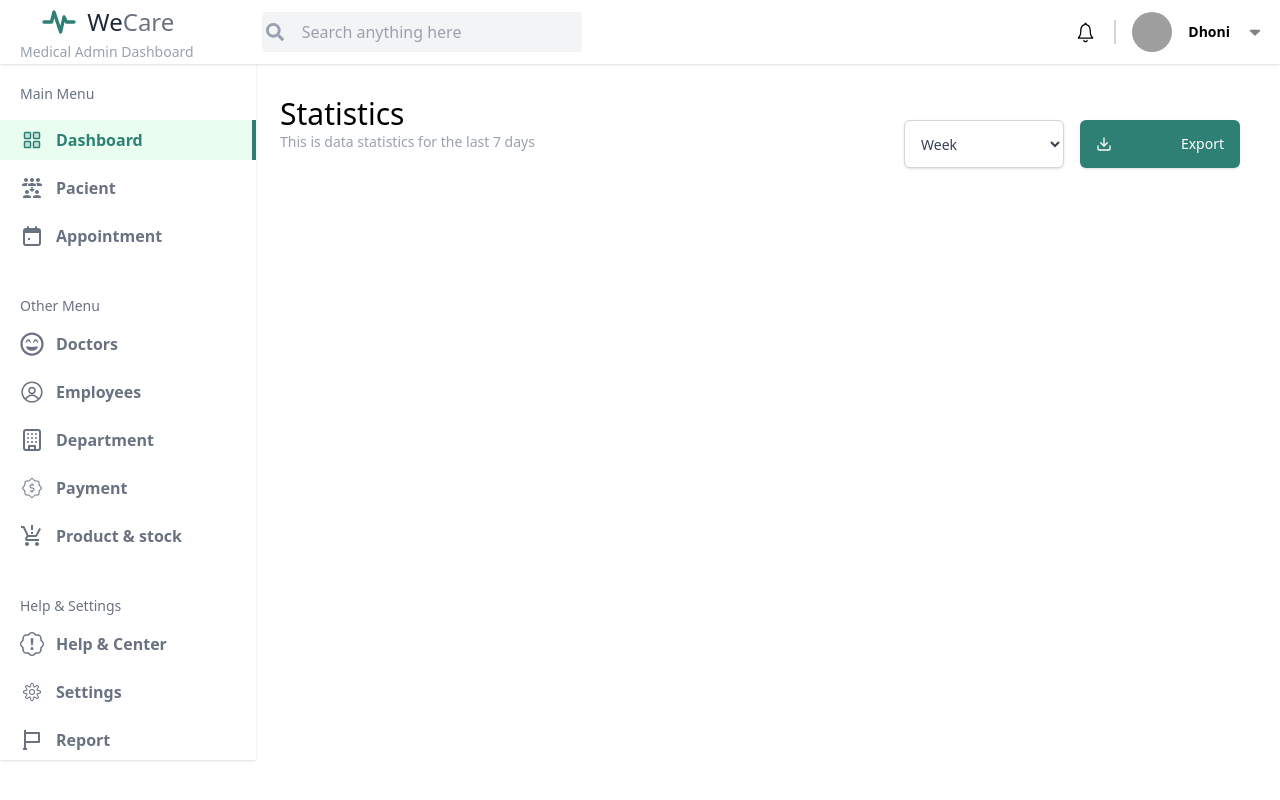
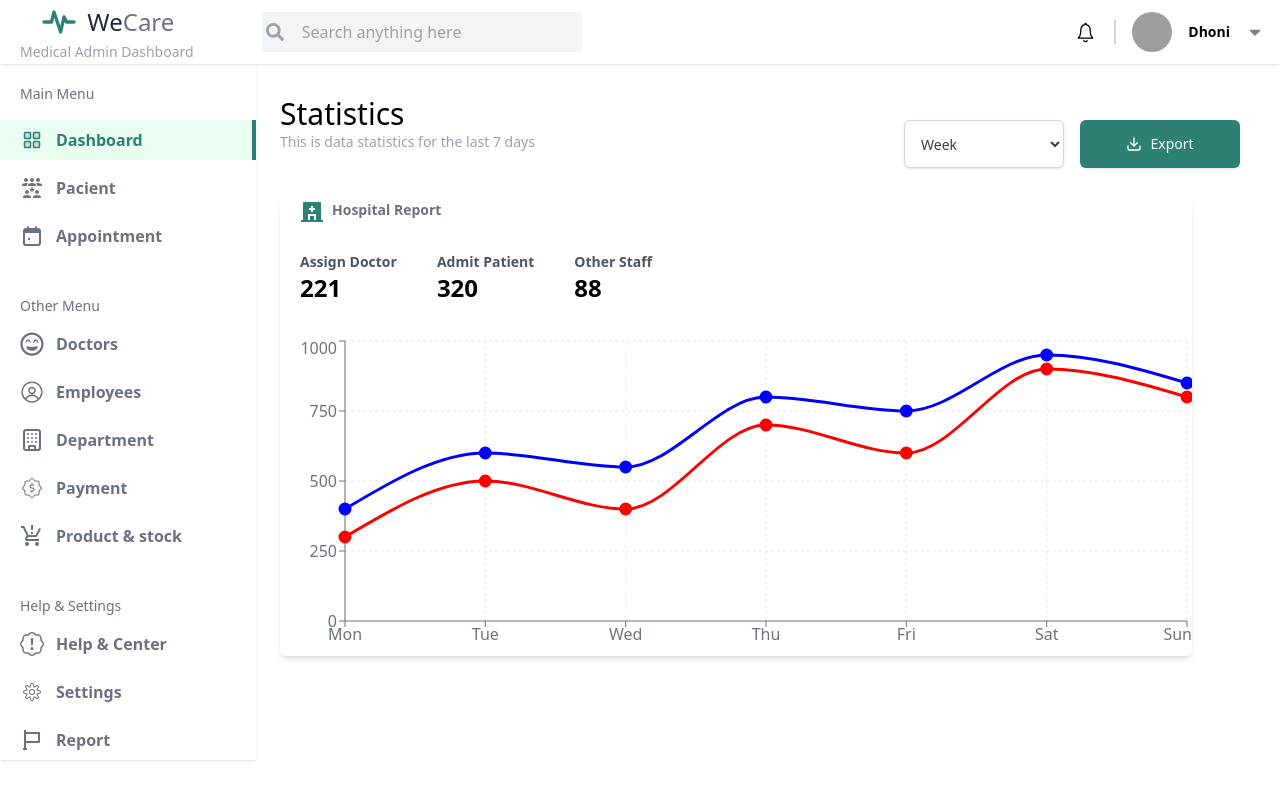
Before and after one commit to MahatoAmaR2/-Hospital-Management-Dashboard, a React (Vite) app: page / in a window 1280 px wide. Built offline with nearby package versions, Linux system fonts and the light colour scheme; grey boxes are pictures that could not be loaded.

Commit message:
created Hospital Report component displaying doctor, patient, and staff stats with Chart integration

```diff
--- a/package.json
+++ b/package.json
@@ -14,6 +14,7 @@
     "react": "^19.1.1",
     "react-dom": "^19.1.1",
     "react-icons": "^5.5.0",
+    "recharts": "^3.3.0",
     "tailwindcss": "^4.1.16"
   },
   "devDependencies": {
--- a/src/App.jsx
+++ b/src/App.jsx
@@ -6,8 +6,11 @@ const App = () => {
   return (
     <>
       {/* <div className='text-3xl'>Har Har Mahadev</div> */}
-      <Header />
+      <div className="fixed top-0 left-0 w-full z-10">
+      <Header /></div>
+      <div className="mt-16">
       <Dashboard />
+      </div>
     </>
   );
 };
--- /dev/null
+++ b/src/components/Chart.jsx
@@ -0,0 +1,47 @@
+import React from "react";
+import {
+  LineChart,
+  Line,
+  XAxis,
+  YAxis,
+  CartesianGrid,
+  Tooltip,
+  ResponsiveContainer,
+} from "recharts";
+const Chart = () => {
+  const data = [
+    { name: "Mon", doctor: 300, nurse: 400 },
+    { name: "Tue", doctor: 500, nurse: 600 },
+    { name: "Wed", doctor: 400, nurse: 550 },
+    { name: "Thu", doctor: 700, nurse: 800 },
+    { name: "Fri", doctor: 600, nurse: 750 },
+    { name: "Sat", doctor: 900, nurse: 950 },
+    { name: "Sun", doctor: 800, nurse: 850 },
+  ];
+  return (
+    <ResponsiveContainer width="100%" height="100%">
+      <LineChart data={data}>
+        <CartesianGrid strokeDasharray="3 3" stroke="#e5e7eb" />
+        <XAxis dataKey="name" stroke="#6b7280" />
+        <YAxis stroke="#6b7280" />
+        <Tooltip />
+        <Line
+          type="monotone"
+          dataKey="doctor"
+          stroke="#FF0000"
+          strokeWidth={3}
+          dot={{ r: 5, fill: "#FF0000" }}
+        />
+        <Line
+          type="monotone"
+          dataKey="nurse"
+          stroke="#0000FF"
+          strokeWidth={3}
+          dot={{ r: 5, fill: "#0000FF" }}
+        />
+      </LineChart>
+    </ResponsiveContainer>
+  );
+};
+
+export default Chart;
--- a/src/components/Report.jsx
+++ b/src/components/Report.jsx
@@ -1,9 +1,34 @@
-import React from 'react'
+import { RiHospitalFill } from "react-icons/ri";
+import Chart from "./Chart";
 
 const Report = () => {
   return (
-    <div>Report</div>
-  )
-}
+    <div className="w-full bg-white rounded-md shadow-md">
+      <div className="flex gap-2 mb-4 px-5">
+        <RiHospitalFill className="w-6 h-6 text-[#2E8075]" />
+        <p className="text-sm font-semibold mb-4 text-gray-500">
+          Hospital Report
+        </p>
+      </div>
+      <div className="flex gap-4 md:gap-10 px-5 font-semibold mb-8">
+        <div className="">
+          <p className="text-gray-600 text-sm">Assign Doctor</p>
+          <p className="text-2xl">221</p>
+        </div>
+        <div>
+          <p className="text-gray-600 text-sm">Admit Patient</p>
+          <p className="text-2xl">320</p>
+        </div>
+        <div>
+          <p className="text-gray-600 text-sm">Other Staff</p>
+          <p className="text-2xl">88</p>
+        </div>
+      </div>
+      <div className="h-80">
+        <Chart />
+      </div>
+    </div>
+  );
+};
 
-export default Report
+export default Report;
--- a/src/pages/Dashboard.jsx
+++ b/src/pages/Dashboard.jsx
@@ -1,5 +1,6 @@
 import React, { useState } from "react";
 import Sidebar from "../components/Sidebar";
+import Report from "../components/Report";
 import { FiDownload } from "react-icons/fi";
 
 const Dashboard = () => {
@@ -38,7 +39,7 @@ const Dashboard = () => {
                 </select>
               </div>
               <button
-                className="flex items-center h-12 w-40 justify-between gap-2 px-4 py-2 bg-[#2E8075] text-white text-sm font-medium rounded-md
+                className="flex items-center h-12 w-40 justify-center gap-2 px-4 py-2 bg-[#2E8075] text-white text-sm font-medium rounded-md
                 shadow-sm cursor-pointer transition-transform duration-200 ease-in-out hover:scale-95"
               >
                 <FiDownload className="w-4 h-4" />
@@ -46,10 +47,13 @@ const Dashboard = () => {
               </button>
             </div>
           </div>
+          <div className="chart mx-auto px-6">
+            <Report />
+          </div>
         </div>
       </div>
     </>
   );
 };
 
-export default Dashboard;
+export default Dashboard;10
```
Also changed, not shown: 1 other file (tests, documents, lock files or other folders).
